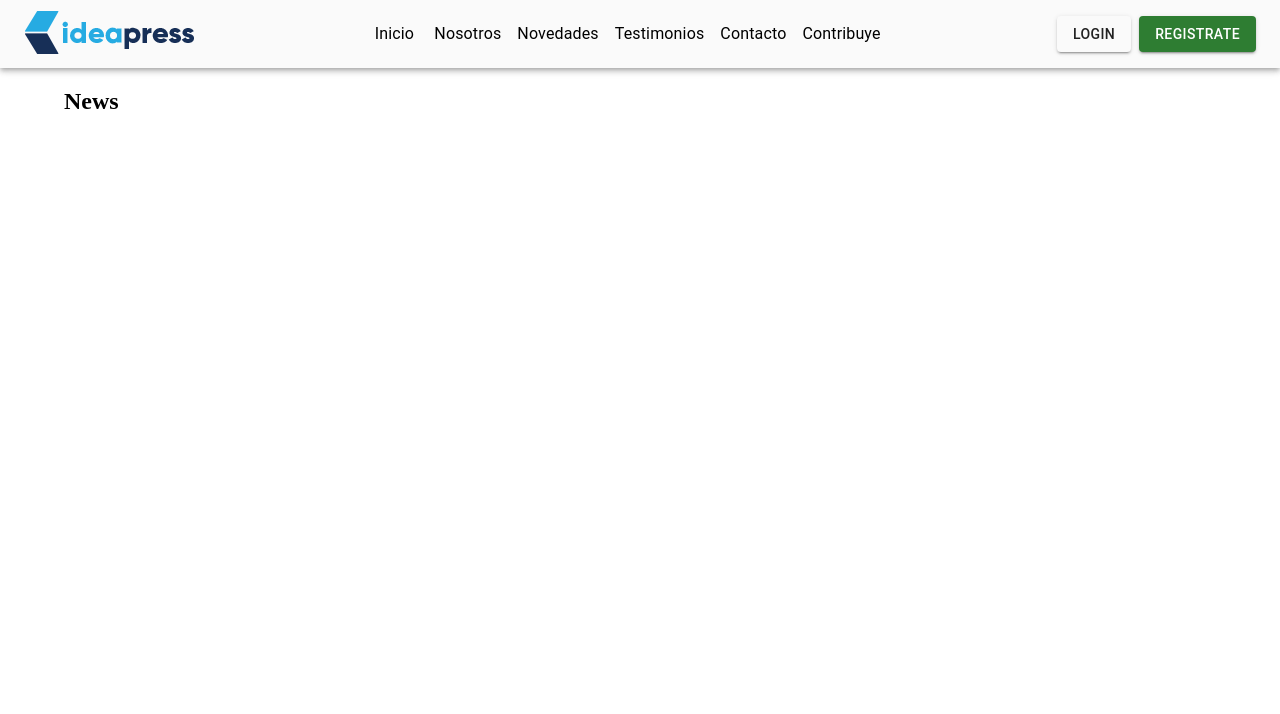
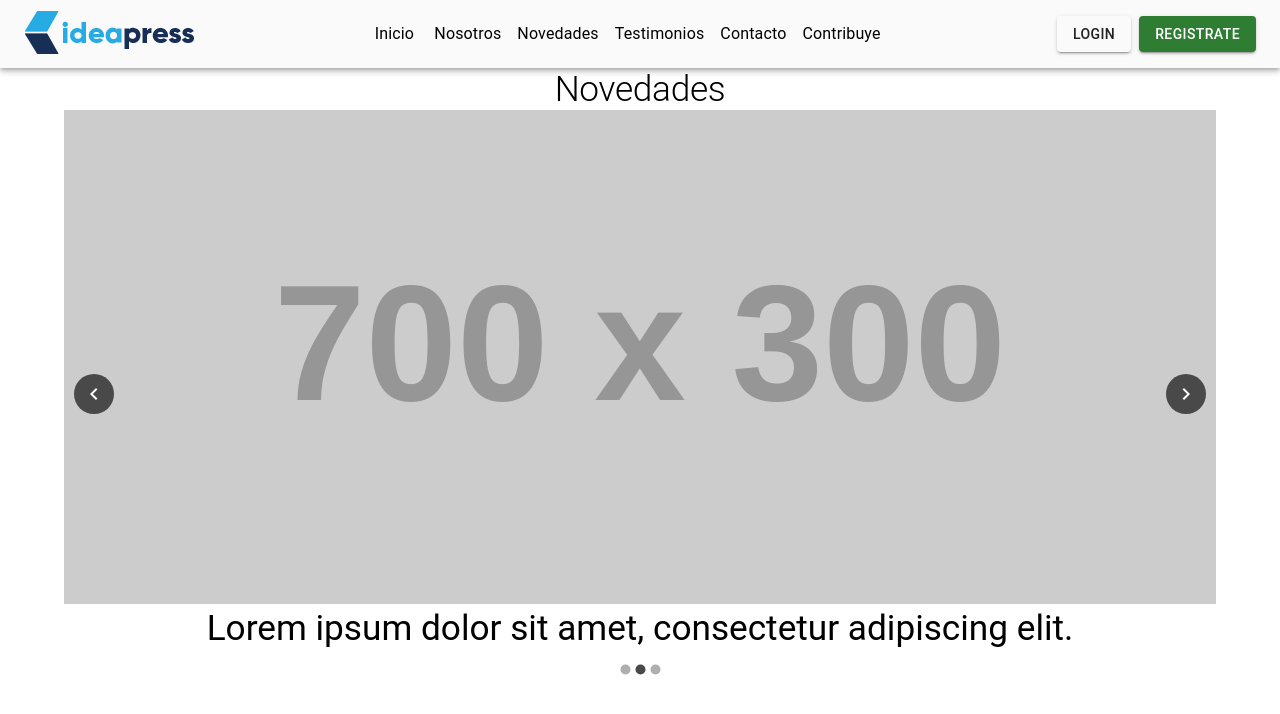
Before and after one commit to marcodromero/Alkemy-ONG-Client, a React (Create React App) app: page /news in a window 1280 px wide. Shown: the top 714 px of the page. Built offline with nearby package versions, Linux system fonts and the light colour scheme.

Commit message:
implemented carousel component

```diff
--- a/package.json
+++ b/package.json
@@ -14,10 +14,11 @@
     "@testing-library/user-event": "^7.1.2",
     "react": "^18.2.0",
     "react-dom": "^18.2.0",
+    "react-material-ui-carousel": "^3.4.2",
     "react-redux": "^7.1.3",
+    "react-router-dom": "^6.4.1",
     "react-scripts": "3.4.3",
-    "sweetalert2-react": "^0.8.3",
-    "react-router-dom": "^6.4.1"
+    "sweetalert2-react": "^0.8.3"
   },
   "scripts": {
     "start": "react-scripts start",
--- /dev/null
+++ b/src/components/Slider/SkeletonImage.jsx
@@ -0,0 +1,16 @@
+import React from 'react'
+import { Box } from '@mui/material'
+export default function SkeletonImage() {
+  return (
+    <Box
+        sx={{
+            display: "inline-block",
+            width : "100%",
+            aspectRatio: '7/3',
+            height: '100%'
+        }}
+    >
+        <br></br>
+    </Box>
+  )
+}
--- /dev/null
+++ b/src/components/Slider/Slide.jsx
@@ -0,0 +1,19 @@
+import { Box, Typography } from '@mui/material'
+import React from 'react'
+import SkeletonImage from './SkeletonImage'
+import './Slider.scss'
+export default function Slide({imageUrl, text, index, next}) {
+  const [imgLoaded, setImgLoaded] = React.useState(false)
+  return (
+    <Box sx={{display: 'flex', flexDirection: 'column'}}>
+        <Box className='img-wrapper'>
+          <img className='img-slide' src={imageUrl} onLoad={() => setImgLoaded(true)} alt={`Novedad ${index + 1}`}/>
+          {imgLoaded ? <></> : <SkeletonImage/>}
+        </Box>
+        <Box sx={{display: 'flex',flexDirection:'column' ,alignItems: 'center'}}>
+        <Typography component="h2" variant="h3" textAlign="center" sx={{fontSize:'2.2rem'}}>{text}</Typography>
+
+        </Box>
+    </Box>
+  )
+}
--- /dev/null
+++ b/src/components/Slider/Slider.scss
@@ -0,0 +1,7 @@
+.img-slide{
+    width: 100%;
+}
+.img-wrapper{
+    min-height: calc(100% / 3);
+    height: calc(100% / 3);
+}
--- /dev/null
+++ b/src/components/Slider/index.jsx
@@ -0,0 +1,57 @@
+import { Box, Typography } from "@mui/material";
+import React from "react";
+import Slide from "./Slide";
+
+import Carousel from 'react-material-ui-carousel'
+
+const ipsum = `Lorem ipsum dolor sit amet, consectetur adipiscing elit.`;
+const images = [
+  { imageUrl: "https://via.placeholder.com/700x300", text: ipsum },
+  { imageUrl: "https://via.placeholder.com/700x300", text: ipsum },
+  { imageUrl: "https://via.placeholder.com/700x300", text: ipsum },
+];
+
+
+export default function Slider() {
+  // const [isHover, setIsHover] = React.useState(false)
+  // const [currentIndex, setCurrentIndex] = React.useState(0)
+  // const handleMouseEnter = () => {
+  //   setIsHover(true)
+
+  // }
+  // const handleMouseLeave = () => {
+  //   setIsHover(false)
+
+  // }
+
+  return (
+    <Box
+      sx={{
+        display: "flex",
+        flexDirection: "column",
+        alignItems: "center",
+        p: 0,
+        maxWidth: '1200px',
+      }}
+    >
+      <Typography component="h1" variant="h2" sx={{ fontSize: "2.2rem" }}>
+        Novedades
+      </Typography>
+      <Carousel
+      animation="slide"
+      navButtonsAlwaysVisible={true}
+        sx={{
+          width: '100%',
+          height: 'auto'
+        }}
+      >
+
+        {images.map((slide, index) => {
+          return  <Slide key={index} imageUrl={slide.imageUrl} text={slide.text} />
+        })}
+        </Carousel>
+
+
+    </Box>
+  );
+}
--- a/src/routes/public/New.jsx
+++ b/src/routes/public/New.jsx
@@ -1,10 +1,12 @@
+import { Box } from "@mui/material";
 import React from "react";
+import Slider from "../../components/Slider";
 
 const New = () => {
   return (
-    <div>
-      <h2>News</h2>
-    </div>
+    <Box>
+      <Slider/>
+    </Box>
   );
 };
 
```
Also changed, not shown: 1 other file (tests, documents, lock files or other folders).
